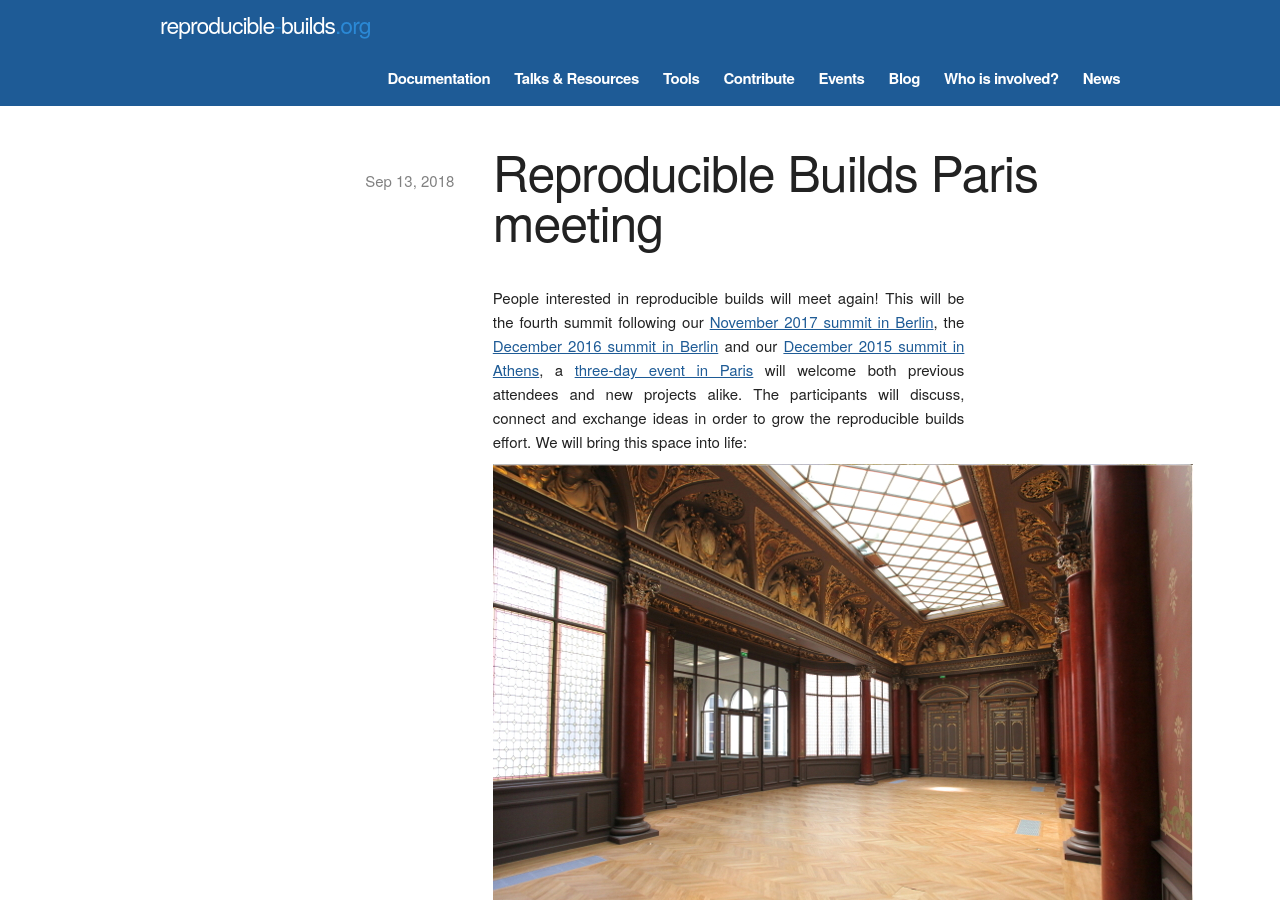
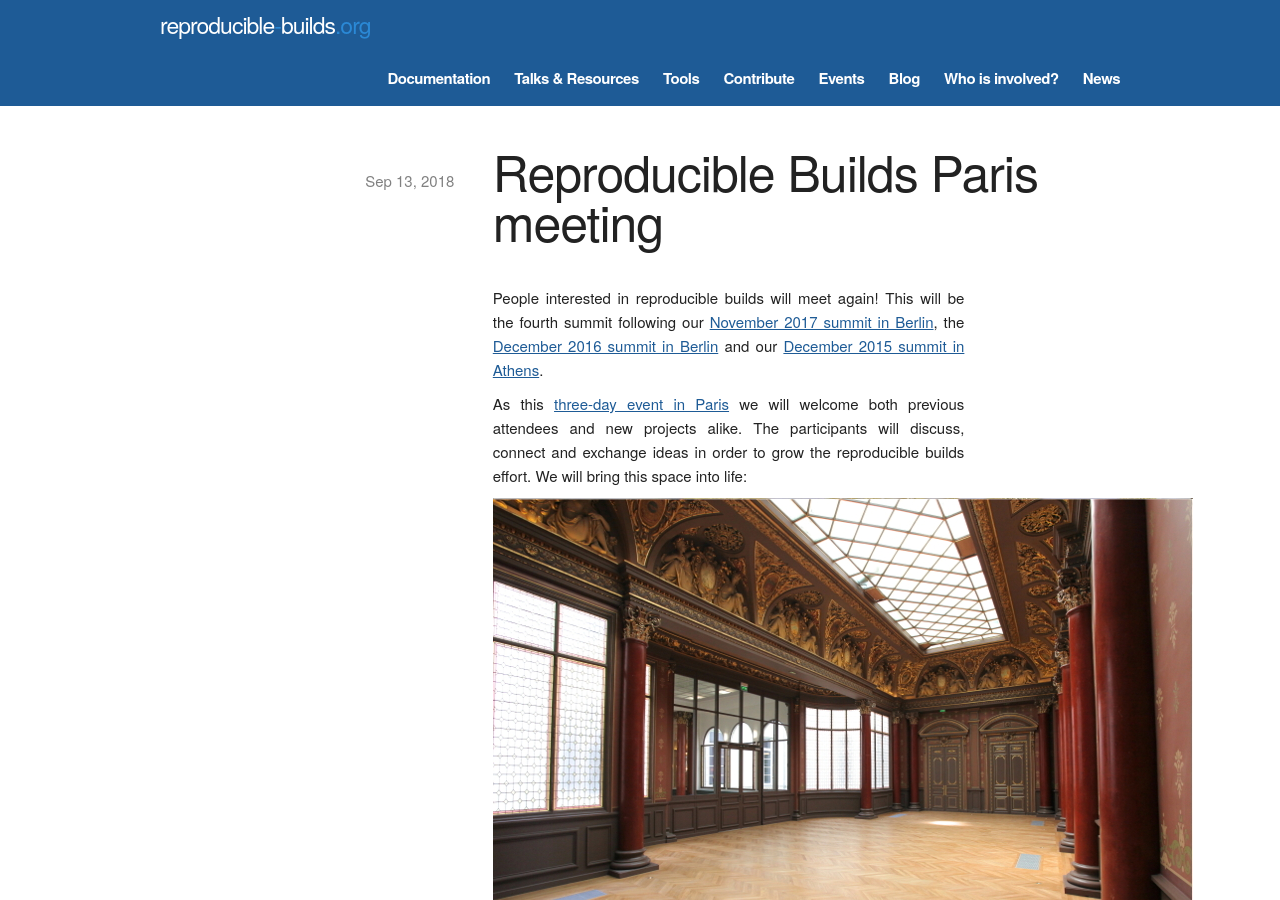
Before and after one commit to prototypefund/reproducible-website, a Jekyll site: the page built from _posts/2018-09-13-reproducible-builds-paris-meeting.markdown, in a window 1280 px wide and 900 px high. Built offline with Jekyll 4.4.1, drawn with Linux system fonts in a browser that asks for light colours; some web fonts are replaced.

Commit message:
paris: language
Signed-off-by: Holger Levsen <holger@layer-acht.org>

```diff
--- a/_posts/2018-09-13-reproducible-builds-paris-meeting.markdown
+++ b/_posts/2018-09-13-reproducible-builds-paris-meeting.markdown
@@ -5,7 +5,9 @@
 categories: org
 ---
 
-People interested in reproducible builds will meet again! This will be the fourth summit following our [November 2017 summit in Berlin]({{ "/events/berlin2017/" | prepend: site.baseurl }}), the [December 2016 summit in Berlin]({{ "/events/berlin2016/" | prepend: site.baseurl }}) and our [December 2015 summit in Athens]({{ "/events/athens2015/" | prepend: site.baseurl }}), a [three-day event in Paris]({{ "/events/paris2018/" | prepend: site.baseurl }}) will welcome both previous attendees and new projects alike. The participants will discuss, connect and exchange ideas in order to grow the reproducible builds effort. We will bring this space into life:
+People interested in reproducible builds will meet again! This will be the fourth summit following our [November 2017 summit in Berlin]({{ "/events/berlin2017/" | prepend: site.baseurl }}), the [December 2016 summit in Berlin]({{ "/events/berlin2016/" | prepend: site.baseurl }}) and our [December 2015 summit in Athens]({{ "/events/athens2015/" | prepend: site.baseurl }}).
+
+As this [three-day event in Paris]({{ "/events/paris2018/" | prepend: site.baseurl }}) we will welcome both previous attendees and new projects alike. The participants will discuss, connect and exchange ideas in order to grow the reproducible builds effort. We will bring this space into life:
 
 ![]({{ "/images/paris2018/salle-des-fetes.jpg" | prepend: site.baseurl }})
 
```
